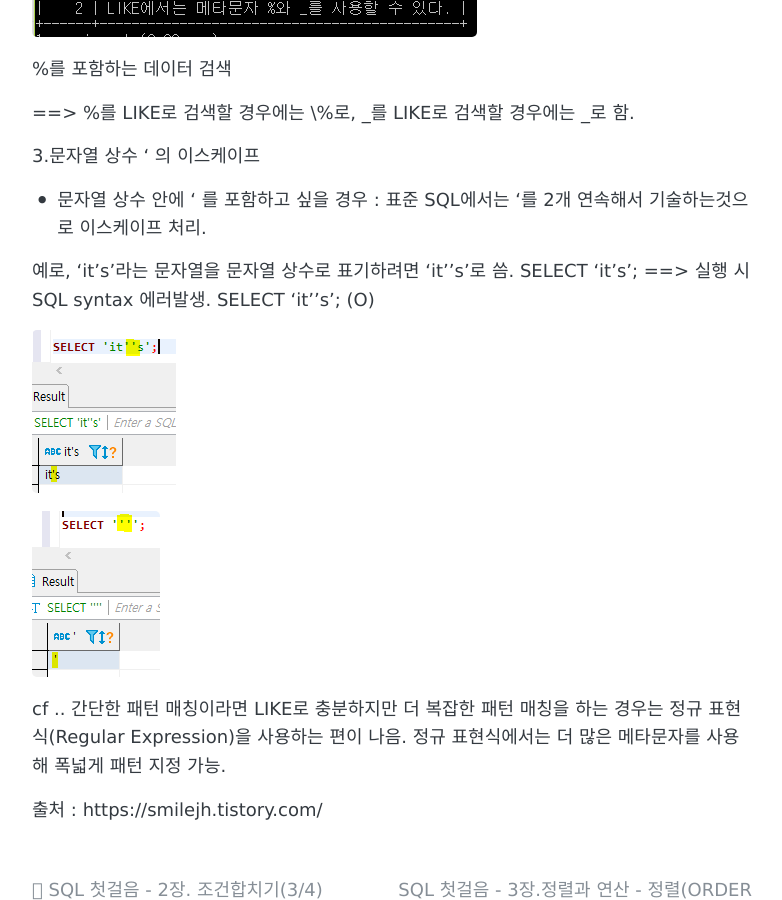
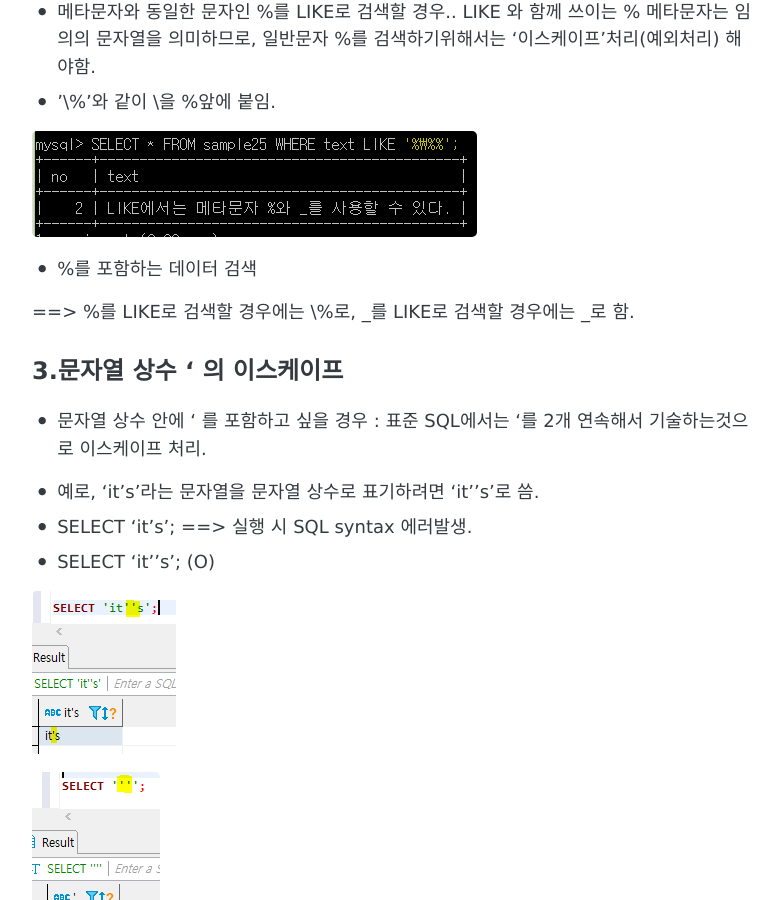
Before and after one commit to donmuk/donmuk.github.io, a Jekyll site: the page built from _posts/2020-11-01-sql-첫걸음-2-4.md, in a window 1280 px wide and 900 px high, scrolled down 1263 px. Shown: the whole window, without its empty margins (248-1030 px from the left). Built offline with Jekyll 4.4.1, drawn with Linux system fonts in a browser that asks for light colours; comment, search, counter and statistics services are not loaded; some of the changed text lies outside the part shown.

Commit message:
Add files via upload

```diff
--- a/_posts/2020-11-01-sql-첫걸음-2-4.md
+++ b/_posts/2020-11-01-sql-첫걸음-2-4.md
@@ -6,10 +6,10 @@ description: ""
 keywords: ""
 ---
 
-1. LIKE로 패턴 매칭하기.
+## 1. LIKE로 패턴 매칭하기.
 - 열명 LIKE '패턴'
 - 패턴을 정의할 때 사용할 수 있는 메타문자로는 %와 _가 있다.
-퍼센트(%)는 임의의 문자열을 의미하며, 언더스코어(_)는 임의의 문자 하나를 의미함.
+- 퍼센트(%)는 임의의 문자열을 의미하며, 언더스코어(_)는 임의의 문자 하나를 의미함.
 - 패턴을 정의할 때는 메타문자를 여러개 사용 가능, 와일드카드로 자주 쓰이는 *는 LIKE에서는 사용
 불가.
 
@@ -17,21 +17,21 @@ keywords: ""
 
 ▼ SELECT * FROM sample25 WHERE text LIKE 'SQL%'
 
-: text 열 데이터가  'SQL'~로 시작하는 행 검색.(전방 일치)
+- text 열 데이터가  'SQL'~로 시작하는 행 검색.(전방 일치)
 
 ![998E97425B850EB20C](/images/sql_first_step/998E97425B850EB20C.png)
 
 ▼ SELECT * FROM sample25 WHERE text LIKE '%SQL%'
-: text 열 데이터에  'SQL'이 포함되는 행 검색.(중간 일치)
+- text 열 데이터에  'SQL'이 포함되는 행 검색.(중간 일치)
 *** 메타문자 %는 빈 문자열과도 매치 된다. (첫번째 행의 경우 '%SQL%'에서 'SQL'앞의 %에 매치하는 문자열은 없는데도 검색이 됨.
 
 ![99DB80485B850F052A](/images/sql_first_step/99DB80485B850F052A.png)
 
 - SELECT * FROM sample25 WHERE text LIKE '%SQL'
-: text 열 데이터가  ~'SQL'로 끝나는 행 검색.(후방 일치)
+- text 열 데이터가  ~'SQL'로 끝나는 행 검색.(후방 일치)
 
 
-2.LIKE로 %를 검색하기
+## 2.LIKE로 %를 검색하기
 
 - 메타문자와 동일한 문자인 %를 LIKE로 검색할 경우..
 LIKE 와 함께 쓰이는 % 메타문자는 임의의 문자열을 의미하므로,  일반문자 %를 검색하기위해서는 '이스케이프'처리(예외처리) 해야함.
@@ -39,19 +39,19 @@ LIKE 와 함께 쓰이는 % 메타문자는 임의의 문자열을 의미하므
 
 ![999522425B850F3139](/images/sql_first_step/999522425B850F3139.png)
 
-%를 포함하는 데이터 검색
+- %를 포함하는 데이터 검색
 
 
 ==> %를 LIKE로 검색할 경우에는 \%로, _를 LIKE로 검색할 경우에는 \_로 함.
 
 
-3.문자열 상수 ' 의 이스케이프
+## 3.문자열 상수 ' 의 이스케이프
 
 - 문자열 상수 안에 ' 를 포함하고 싶을 경우 :  표준 SQL에서는 '를 2개 연속해서 기술하는것으로 이스케이프 처리.
 
-예로, 'it's'라는 문자열을 문자열 상수로 표기하려면 'it''s'로 씀.
-SELECT 'it's';  ==>   실행 시 SQL syntax 에러발생.
-SELECT 'it''s'; (O)
+- 예로, 'it's'라는 문자열을 문자열 상수로 표기하려면 'it''s'로 씀.
+- SELECT 'it's';  ==>   실행 시 SQL syntax 에러발생.
+- SELECT 'it''s'; (O)
 
 ![99FDE64E5B850FF51F](/images/sql_first_step/99FDE64E5B850FF51F.png)
 
```
Also changed, not shown: _posts/2020-11-01-sql-첫걸음-2-1.md (+2 -5 lines), _posts/2020-11-01-sql-첫걸음-2-2.md (+11 -14 lines), _posts/2020-11-01-sql-첫걸음-2-3.md (+4 -8 lines).
